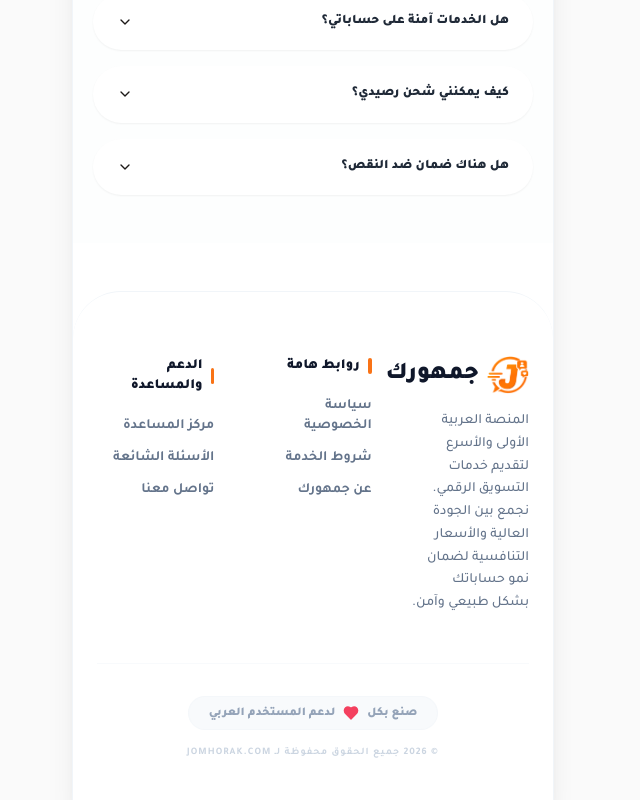
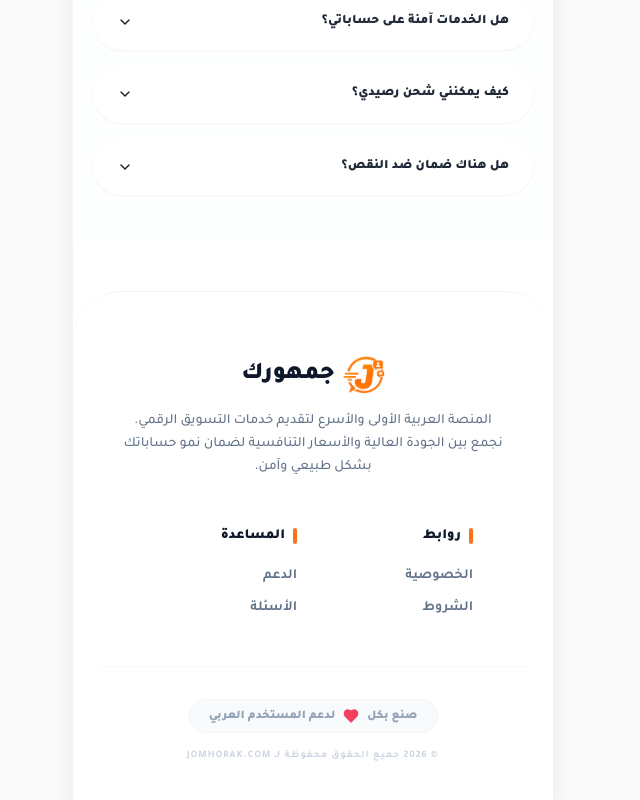
Before and after one commit to younesmrzok/jomhorok, a Next.js app: page / in a window 1280 px wide. Shown: the part 2473-3273 px from the top of the page, without its empty margins (327-967 px from the left). Built offline with nearby package versions, Linux system fonts and the light colour scheme.

Commit message:
جيد جدا كل شيء جيد فقط اماكن غير جيدة لوغو اجعله وسط و و كتابة كدالك و د

```diff
--- a/src/app/login/page.tsx
+++ b/src/app/login/page.tsx
@@ -231,38 +231,36 @@ export default function LoginPage() {
 
           <footer className="mt-20 border-t border-slate-100 bg-white rounded-t-[3rem] pt-16 pb-10 px-6 font-tajawal -mx-6 mb-[-3rem]">
             <div className="max-w-4xl mx-auto space-y-12">
-              <div className="grid grid-cols-1 md:grid-cols-2 gap-10 text-right">
-                <div className="space-y-4">
+              <div className="flex flex-col items-center text-center space-y-4">
                 <div className="flex items-center gap-2">
                   <Image src={headerLogoUrl} alt="جمهورك" width={38} height={38} className="object-contain" />
                   <span className="text-xl font-black text-slate-900">جمهورك</span>
                 </div>
-                  <p className="text-xs text-slate-500 leading-relaxed font-bold max-w-xs">
+                <p className="text-xs text-slate-500 leading-relaxed font-bold max-w-xs mx-auto">
                   المنصة الأسرع والأرخص لخدمات التسويق الرقمي في الوطن العربي. جودة مضمونة ودعم فني على مدار الساعة.
                 </p>
               </div>
 
-                <div className="grid grid-cols-2 gap-8">
+              <div className="grid grid-cols-2 gap-8 max-w-xs mx-auto">
                 <div className="space-y-4">
-                    <h4 className="text-xs font-black text-slate-900 flex items-center gap-2">
+                  <h4 className="text-xs font-black text-slate-900 flex items-center gap-2 justify-start">
                     <div className="w-1 h-3 bg-orange-500 rounded-full" />
                     القانونية
                   </h4>
-                    <ul className="space-y-2 text-[11px] font-black text-slate-400">
-                      <li><Link href="/dashboard/privacy" className="hover:text-orange-500 transition-colors">سياسة الخصوصية</Link></li>
-                      <li><Link href="/dashboard/terms" className="hover:text-orange-500 transition-colors">شروط الخدمة</Link></li>
+                  <ul className="space-y-2 text-[11px] font-black text-slate-400 text-right">
+                    <li><Link href="/dashboard/privacy" className="hover:text-orange-500 transition-colors">الخصوصية</Link></li>
+                    <li><Link href="/dashboard/terms" className="hover:text-orange-500 transition-colors">الشروط</Link></li>
                   </ul>
                 </div>
                 <div className="space-y-4">
-                    <h4 className="text-xs font-black text-slate-900 flex items-center gap-2">
+                  <h4 className="text-xs font-black text-slate-900 flex items-center gap-2 justify-start">
                     <div className="w-1 h-3 bg-orange-500 rounded-full" />
                     المساعدة
                   </h4>
-                    <ul className="space-y-2 text-[11px] font-black text-slate-400">
-                      <li><Link href="/dashboard/support" className="hover:text-orange-500 transition-colors">مركز الدعم</Link></li>
-                      <li><Link href="/dashboard/support" className="hover:text-orange-500 transition-colors">الأسئلة الشائعة</Link></li>
+                  <ul className="space-y-2 text-[11px] font-black text-slate-400 text-right">
+                    <li><Link href="/dashboard/support" className="hover:text-orange-500 transition-colors">الدعم</Link></li>
+                    <li><Link href="/dashboard/support" className="hover:text-orange-500 transition-colors">الأسئلة</Link></li>
                   </ul>
-                  </div>
                 </div>
               </div>
 
--- a/src/app/page.tsx
+++ b/src/app/page.tsx
@@ -437,38 +437,36 @@ export default function LandingPage() {
 
           <footer className="mt-12 border-t border-slate-100 bg-white rounded-t-[3rem] pt-16 pb-10 px-6 font-tajawal">
             <div className="max-w-4xl mx-auto space-y-12">
-              <div className="grid grid-cols-1 md:grid-cols-3 gap-10 text-right">
-                <div className="space-y-4 col-span-1 md:col-span-1">
+              <div className="flex flex-col items-center text-center space-y-4">
                 <div className="flex items-center gap-2">
                   <Image src={headerLogoUrl} alt="جمهورك" width={42} height={42} className="object-contain" />
                   <span className="text-2xl font-black text-slate-900">جمهورك</span>
                 </div>
-                  <p className="text-sm text-slate-500 leading-relaxed font-medium">
+                <p className="text-sm text-slate-500 leading-relaxed font-medium max-w-sm">
                   المنصة العربية الأولى والأسرع لتقديم خدمات التسويق الرقمي. نجمع بين الجودة العالية والأسعار التنافسية لضمان نمو حساباتك بشكل طبيعي وآمن.
                 </p>
               </div>
 
+              <div className="grid grid-cols-2 gap-8 max-w-xs mx-auto">
                 <div className="space-y-5">
-                  <h4 className="text-sm font-black text-slate-900 flex items-center gap-2">
+                  <h4 className="text-sm font-black text-slate-900 flex items-center gap-2 justify-start">
                     <div className="w-1 h-4 bg-orange-500 rounded-full" />
-                    روابط هامة
+                    روابط
                   </h4>
-                  <ul className="space-y-3 text-sm font-bold text-slate-500">
-                    <li><Link href="/register" className="hover:text-orange-500 transition-colors">سياسة الخصوصية</Link></li>
-                    <li><Link href="/register" className="hover:text-orange-500 transition-colors">شروط الخدمة</Link></li>
-                    <li><Link href="/register" className="hover:text-orange-500 transition-colors">عن جمهورك</Link></li>
+                  <ul className="space-y-3 text-sm font-bold text-slate-500 text-right">
+                    <li><Link href="/register" className="hover:text-orange-500 transition-colors">الخصوصية</Link></li>
+                    <li><Link href="/register" className="hover:text-orange-500 transition-colors">الشروط</Link></li>
                   </ul>
                 </div>
 
                 <div className="space-y-5">
-                  <h4 className="text-sm font-black text-slate-900 flex items-center gap-2">
+                  <h4 className="text-sm font-black text-slate-900 flex items-center gap-2 justify-start">
                     <div className="w-1 h-4 bg-orange-500 rounded-full" />
-                    الدعم والمساعدة
+                    المساعدة
                   </h4>
-                  <ul className="space-y-3 text-sm font-bold text-slate-500">
-                    <li><Link href="/register" className="hover:text-orange-500 transition-colors">مركز المساعدة</Link></li>
-                    <li><Link href="/register" className="hover:text-orange-500 transition-colors">الأسئلة الشائعة</Link></li>
-                    <li><a href="mailto:contact@jomhorak.com" className="hover:text-orange-500 transition-colors">تواصل معنا</a></li>
+                  <ul className="space-y-3 text-sm font-bold text-slate-500 text-right">
+                    <li><Link href="/register" className="hover:text-orange-500 transition-colors">الدعم</Link></li>
+                    <li><Link href="/register" className="hover:text-orange-500 transition-colors">الأسئلة</Link></li>
                   </ul>
                 </div>
               </div>
--- a/src/app/register/page.tsx
+++ b/src/app/register/page.tsx
@@ -277,38 +277,36 @@ export default function RegisterPage() {
 
           <footer className="mt-20 border-t border-slate-100 bg-white rounded-t-[3rem] pt-16 pb-10 px-6 font-tajawal -mx-6 mb-[-3rem]">
             <div className="max-w-4xl mx-auto space-y-12">
-              <div className="grid grid-cols-1 md:grid-cols-2 gap-10 text-right">
-                <div className="space-y-4">
+              <div className="flex flex-col items-center text-center space-y-4">
                 <div className="flex items-center gap-2">
                   <Image src={headerLogoUrl} alt="جمهورك" width={38} height={38} className="object-contain" />
                   <span className="text-xl font-black text-slate-900">جمهورك</span>
                 </div>
-                  <p className="text-xs text-slate-500 leading-relaxed font-bold max-w-xs">
+                <p className="text-xs text-slate-500 leading-relaxed font-bold max-w-xs mx-auto">
                   المنصة الأسرع والأرخص لخدمات التسويق الرقمي في الوطن العربي. جودة مضمونة ودعم فني على مدار الساعة.
                 </p>
               </div>
 
-                <div className="grid grid-cols-2 gap-8">
+              <div className="grid grid-cols-2 gap-8 max-w-xs mx-auto">
                 <div className="space-y-4">
-                    <h4 className="text-xs font-black text-slate-900 flex items-center gap-2">
+                  <h4 className="text-xs font-black text-slate-900 flex items-center gap-2 justify-start">
                     <div className="w-1 h-3 bg-orange-500 rounded-full" />
                     القانونية
                   </h4>
-                    <ul className="space-y-2 text-[11px] font-black text-slate-400">
-                      <li><Link href="/dashboard/privacy" className="hover:text-orange-500 transition-colors">سياسة الخصوصية</Link></li>
-                      <li><Link href="/dashboard/terms" className="hover:text-orange-500 transition-colors">شروط الخدمة</Link></li>
+                  <ul className="space-y-2 text-[11px] font-black text-slate-400 text-right">
+                    <li><Link href="/dashboard/privacy" className="hover:text-orange-500 transition-colors">الخصوصية</Link></li>
+                    <li><Link href="/dashboard/terms" className="hover:text-orange-500 transition-colors">الشروط</Link></li>
                   </ul>
                 </div>
                 <div className="space-y-4">
-                    <h4 className="text-xs font-black text-slate-900 flex items-center gap-2">
+                  <h4 className="text-xs font-black text-slate-900 flex items-center gap-2 justify-start">
                     <div className="w-1 h-3 bg-orange-500 rounded-full" />
                     المساعدة
                   </h4>
-                    <ul className="space-y-2 text-[11px] font-black text-slate-400">
-                      <li><Link href="/dashboard/support" className="hover:text-orange-500 transition-colors">مركز الدعم</Link></li>
-                      <li><Link href="/dashboard/support" className="hover:text-orange-500 transition-colors">الأسئلة الشائعة</Link></li>
+                  <ul className="space-y-2 text-[11px] font-black text-slate-400 text-right">
+                    <li><Link href="/dashboard/support" className="hover:text-orange-500 transition-colors">الدعم</Link></li>
+                    <li><Link href="/dashboard/support" className="hover:text-orange-500 transition-colors">الأسئلة</Link></li>
                   </ul>
-                  </div>
                 </div>
               </div>
 
--- a/src/components/layout/main-layout.tsx
+++ b/src/components/layout/main-layout.tsx
@@ -217,38 +217,36 @@ export function MainLayout({ children }: { children: React.ReactNode }) {
 
         <footer className="mt-20 border-t border-slate-100 bg-white rounded-t-[3rem] pt-16 pb-10 px-6 font-tajawal -mx-4">
           <div className="max-w-4xl mx-auto space-y-12">
-            <div className="grid grid-cols-1 md:grid-cols-2 gap-10 text-right">
-              <div className="space-y-4">
+            <div className="flex flex-col items-center text-center space-y-4">
               <div className="flex items-center gap-2">
                 <Image src={headerLogoUrl} alt="جمهورك" width={38} height={38} className="object-contain" />
                 <span className="text-xl font-black text-slate-900">جمهورك</span>
               </div>
-                <p className="text-xs text-slate-500 leading-relaxed font-bold">
+              <p className="text-xs text-slate-500 leading-relaxed font-bold max-w-xs mx-auto">
                 المنصة الأسرع والأرخص لخدمات التسويق الرقمي في الوطن العربي. جودة مضمونة ودعم فني على مدار الساعة.
               </p>
             </div>
 
-              <div className="grid grid-cols-2 gap-8">
+            <div className="grid grid-cols-2 gap-8 max-w-xs mx-auto">
               <div className="space-y-4">
-                  <h4 className="text-xs font-black text-slate-900 flex items-center gap-2">
+                <h4 className="text-xs font-black text-slate-900 flex items-center gap-2 justify-start">
                   <div className="w-1 h-3 bg-orange-500 rounded-full" />
                   القانونية
                 </h4>
-                  <ul className="space-y-2 text-[11px] font-black text-slate-400">
+                <ul className="space-y-2 text-[11px] font-black text-slate-400 text-right">
                   <li><Link href="/dashboard/privacy" className="hover:text-orange-500 transition-colors">سياسة الخصوصية</Link></li>
                   <li><Link href="/dashboard/terms" className="hover:text-orange-500 transition-colors">شروط الخدمة</Link></li>
                 </ul>
               </div>
               <div className="space-y-4">
-                  <h4 className="text-xs font-black text-slate-900 flex items-center gap-2">
+                <h4 className="text-xs font-black text-slate-900 flex items-center gap-2 justify-start">
                   <div className="w-1 h-3 bg-orange-500 rounded-full" />
                   المساعدة
                 </h4>
-                  <ul className="space-y-2 text-[11px] font-black text-slate-400">
+                <ul className="space-y-2 text-[11px] font-black text-slate-400 text-right">
                   <li><Link href="/dashboard/support" className="hover:text-orange-500 transition-colors">مركز الدعم</Link></li>
                   <li><Link href="/dashboard/support" className="hover:text-orange-500 transition-colors">الأسئلة الشائعة</Link></li>
                 </ul>
-                </div>
               </div>
             </div>
 
```
Lines whose indentation alone changed are shown as unchanged.
